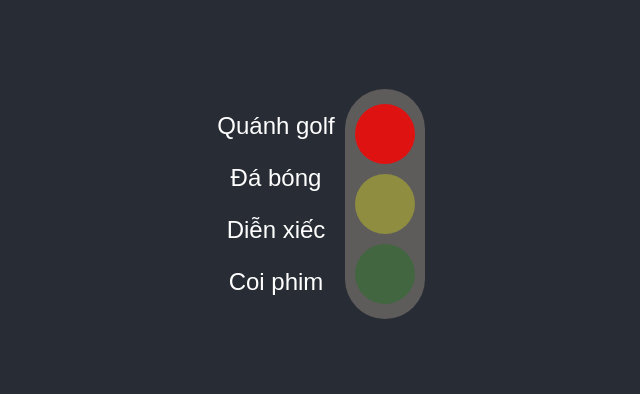
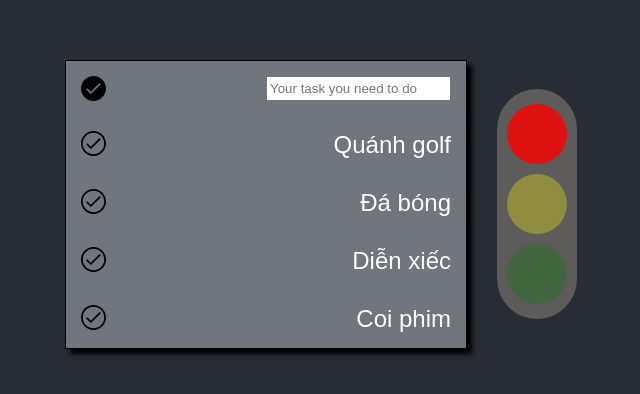
Before and after one commit to vietnguyenhoangw/RJS-TodolistApp, a React (Create React App) app: page / in a window 1280 px wide. Shown: the part 196-590 px from the top of the page, without its empty margins (314-954 px from the left). Built offline with nearby package versions, Linux system fonts and the light colour scheme.

Commit message:
Refactor UI and input :penguin:

```diff
--- a/src/App.css
+++ b/src/App.css
@@ -36,3 +36,27 @@
     transform: rotate(360deg);
   }
 }
+
+.todoBoard {
+  width: 400px;
+  border: 1px solid black;
+  box-shadow: 5px 5px 5px black;
+  margin-right: 20px;
+  background-color: #71757e;
+}
+
+
+.todoBroadHeader {
+  display: flex;
+  justify-content: space-between;
+  padding: 15px;
+}
+
+.todoBroadHeader > input {
+  margin: 0px;
+}
+
+.todoBroadHeader > img {
+  margin: 0px;
+  margin-right: 15px;
+}
--- a/src/App.js
+++ b/src/App.js
@@ -1,6 +1,6 @@
 import React from "react";
 import "./App.css";
-
+import check from "./Images/check.svg";
 import TodoItem from "./components/TodoItem/TodoItem";
 import TrafficLight from "./components/TrafficLight/TrafficLight";
 
@@ -41,17 +41,34 @@ class App extends React.Component {
     this.setState({ todoItems: newTodoItems });
   };
 
+  onPressSubmitInput = (events) => {
+    // console.log(events.target.value);
+  };
+
+  onChangeText = (events) => {
+    console.log(events.target.value);
+  };
+
   render() {
     return (
       <div className="App">
         <header className="App-header">
           {this.state.todoItems.length ? (
-            <div>
+            <div className="todoBoard">
+              <div className="todoBroadHeader">
+                <img src={check} width={25} height={25} />
+                <input
+                  placeholder={"Your task you need to do"}
+                  onKeyDown={this.onPressSubmitInput}
+                  onChange={this.onChangeText}
+                />
+              </div>
               {this.state.todoItems.map((item) => (
                 <TodoItem
                   onPress={this.changeCompleteStatus}
                   item={item}
                   key={item.id}
+                  todoBoard
                 />
               ))}
             </div>
--- a/src/components/TodoItem/TodoItem.css
+++ b/src/components/TodoItem/TodoItem.css
@@ -2,10 +2,20 @@
     font-family: Arial, Helvetica, sans-serif;
     font-weight: 200;
     font-size: 24px;
-    color: '#4d4d4d';
+    display: flex;
+    justify-content: space-between;
+    padding: 15px;
 }
 
 .TodoItem-complete {
     text-decoration: line-through;
     opacity: .3;
 }
+
+.TodoItem > p {
+    margin: 0;
+}
+
+.TodoItem > img {
+    margin-right: 10px;
+}
--- a/src/components/TodoItem/TodoItem.js
+++ b/src/components/TodoItem/TodoItem.js
@@ -1,5 +1,6 @@
 import React, { Component } from "react";
-
+import check from "../../Images/check.svg";
+import uncheck from "../../Images/uncheck.svg";
 import "./TodoItem.css";
 
 class TodoItem extends Component {
@@ -21,6 +22,7 @@ class TodoItem extends Component {
 
     return (
       <div onClick={() => onPress(item.id)} className={titleClassNames}>
+        <img src={item.isComplete ? check : uncheck} width={25} height={25}/>
         <p>{this.props.item.title}</p>
       </div>
     );
```
Also changed, not shown: src/Images/check.svg (added), src/Images/uncheck.svg (added).
